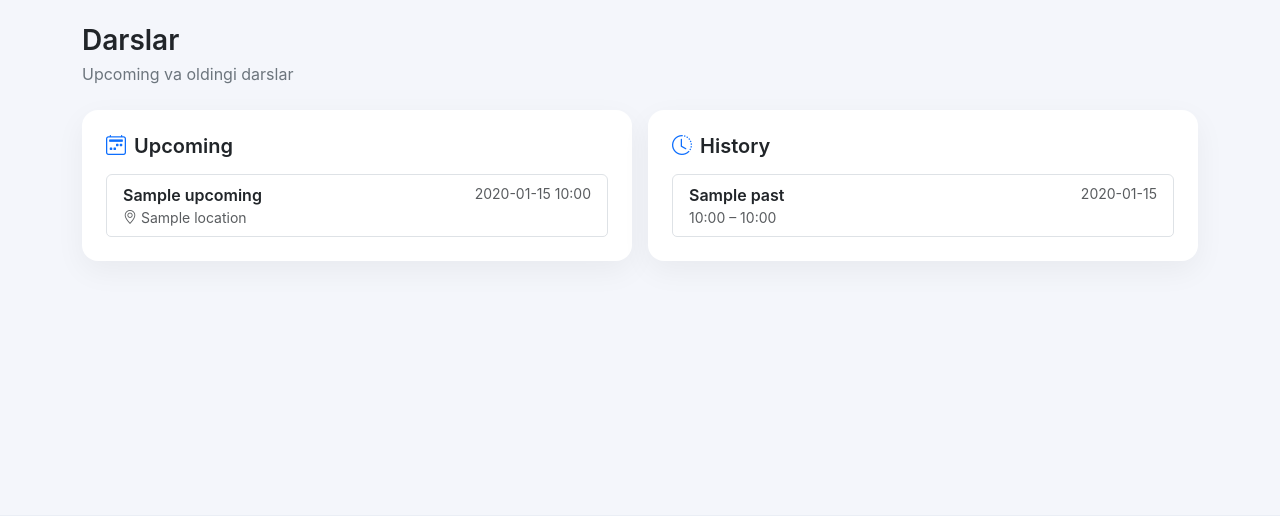
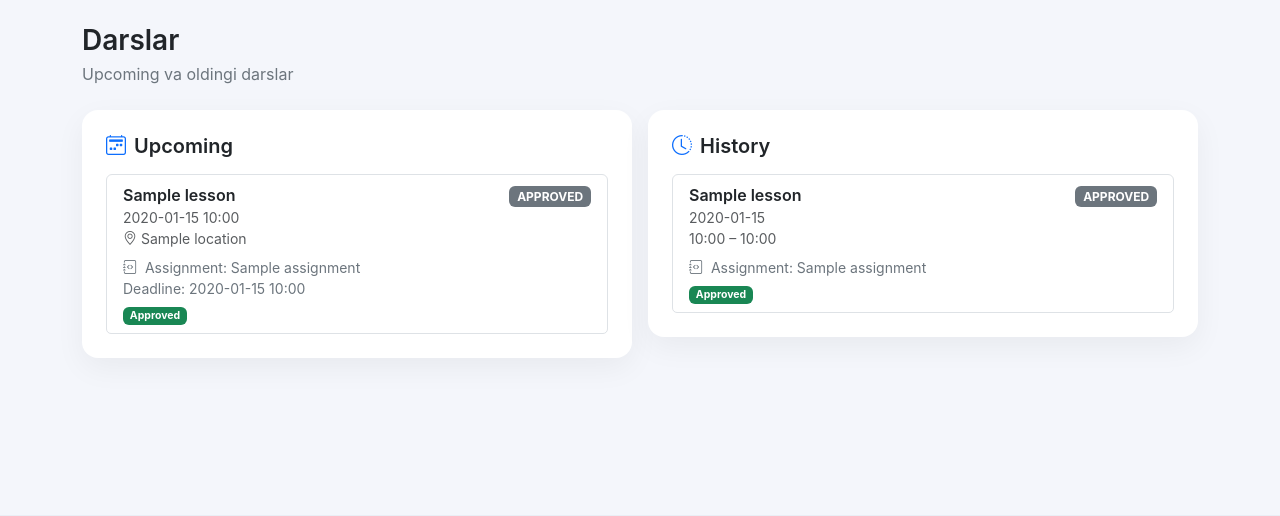
Before and after one commit to axrorback/student-axror, a Django app: template templates/lessons/lessons_list.html in a window 1280 px wide. Shown: the part 57-573 px from the top of the page. Run offline with Django 5.2, Linux system fonts and the light colour scheme; the template is opened without the code that fills it: most values are stand-ins (such as "Sample title", 1, 10 or a date in 2020); parts of the project's set-up code (start-up, migrations or seed data) failed here and were passed over; some libraries are stand-ins or nearby versions.

Commit message:
Add attendance, assignment, and submission statuses to lessons list template

```diff
--- a/templates/lessons/lessons_list.html
+++ b/templates/lessons/lessons_list.html
@@ -12,20 +12,72 @@
 <div class="row g-3">
   <div class="col-12 col-lg-6">
     <div class="card card-soft p-4">
-      <h5 class="fw-semibold mb-3"><i class="bi bi-calendar2-week me-2 text-primary"></i>Upcoming</h5>
+      <h5 class="fw-semibold mb-3">
+        <i class="bi bi-calendar2-week me-2 text-primary"></i>Upcoming
+      </h5>
 
       {% if upcoming %}
         <div class="list-group">
-          {% for l in upcoming %}
+          {% for item in upcoming %}
             <a class="list-group-item list-group-item-action"
-               href="{% url 'lesson_detail' l.id %}">
-              <div class="d-flex justify-content-between">
-                <div class="fw-semibold">{{ l.title }}</div>
-                <span class="text-muted small">{{ l.starts_at|date:"Y-m-d H:i" }}</span>
+               href="{% url 'lesson_detail' item.lesson.id %}">
+              <div class="d-flex justify-content-between align-items-start gap-2">
+                <div>
+                  <div class="fw-semibold">{{ item.lesson.title }}</div>
+                  <div class="text-muted small">
+                    {{ item.lesson.starts_at|date:"Y-m-d H:i" }}
+                  </div>
+                  <div class="text-muted small">
+                    {% if item.lesson.location %}
+                      <i class="bi bi-geo-alt me-1"></i>{{ item.lesson.location }}
+                    {% else %}
+                      —
+                    {% endif %}
+                  </div>
+                </div>
+
+                <div class="text-end">
+                  {% if item.attendance %}
+                    {% if item.attendance.status == "PRESENT" %}
+                      <span class="badge text-bg-success">Present</span>
+                    {% elif item.attendance.status == "LATE" %}
+                      <span class="badge text-bg-warning">Late</span>
+                    {% elif item.attendance.status == "ABSENT" %}
+                      <span class="badge text-bg-danger">Absent</span>
+                    {% else %}
+                      <span class="badge text-bg-secondary">{{ item.attendance.status }}</span>
+                    {% endif %}
+                  {% endif %}
+                </div>
               </div>
-              <div class="text-muted small">
-                {% if l.location %}<i class="bi bi-geo-alt me-1"></i>{{ l.location }}{% else %}—{% endif %}
-              </div>
+
+              {% if item.assignment %}
+                <div class="mt-2 small">
+                  <div class="text-soft">
+                    <i class="bi bi-journal-code me-1"></i>
+                    Assignment: {{ item.assignment.title }}
+                  </div>
+                  <div class="text-soft">
+                    Deadline: {{ item.assignment.deadline|date:"Y-m-d H:i" }}
+                  </div>
+
+                  {% if item.submission %}
+                    <div class="mt-1">
+                      {% if item.submission.status == "APPROVED" %}
+                        <span class="badge text-bg-success">Approved</span>
+                      {% elif item.submission.status == "REJECTED" %}
+                        <span class="badge text-bg-danger">Rejected</span>
+                      {% else %}
+                        <span class="badge text-bg-warning">Pending</span>
+                      {% endif %}
+                    </div>
+                  {% else %}
+                    <div class="mt-1">
+                      <span class="badge text-bg-secondary">Topshirilmagan</span>
+                    </div>
+                  {% endif %}
+                </div>
+              {% endif %}
             </a>
           {% endfor %}
         </div>
@@ -37,20 +89,65 @@
 
   <div class="col-12 col-lg-6">
     <div class="card card-soft p-4">
-      <h5 class="fw-semibold mb-3"><i class="bi bi-clock-history me-2 text-primary"></i>History</h5>
+      <h5 class="fw-semibold mb-3">
+        <i class="bi bi-clock-history me-2 text-primary"></i>History
+      </h5>
 
       {% if past %}
         <div class="list-group">
-          {% for l in past %}
+          {% for item in past %}
             <a class="list-group-item list-group-item-action"
-               href="{% url 'lesson_detail' l.id %}">
-              <div class="d-flex justify-content-between">
-                <div class="fw-semibold">{{ l.title }}</div>
-                <span class="text-muted small">{{ l.starts_at|date:"Y-m-d" }}</span>
+               href="{% url 'lesson_detail' item.lesson.id %}">
+              <div class="d-flex justify-content-between align-items-start gap-2">
+                <div>
+                  <div class="fw-semibold">{{ item.lesson.title }}</div>
+                  <div class="text-muted small">{{ item.lesson.starts_at|date:"Y-m-d" }}</div>
+                  <div class="text-muted small">
+                    {{ item.lesson.starts_at|date:"H:i" }} – {{ item.lesson.ends_at|date:"H:i" }}
+                  </div>
+                </div>
+
+                <div class="text-end">
+                  {% if item.attendance %}
+                    {% if item.attendance.status == "PRESENT" %}
+                      <span class="badge text-bg-success">Present</span>
+                    {% elif item.attendance.status == "LATE" %}
+                      <span class="badge text-bg-warning">Late</span>
+                    {% elif item.attendance.status == "ABSENT" %}
+                      <span class="badge text-bg-danger">Absent</span>
+                    {% elif item.attendance.status == "EXCUSED" %}
+                      <span class="badge text-bg-info">Excused</span>
+                    {% else %}
+                      <span class="badge text-bg-secondary">{{ item.attendance.status }}</span>
+                    {% endif %}
+                  {% endif %}
+                </div>
               </div>
-              <div class="text-muted small">
-                {{ l.starts_at|date:"H:i" }} – {{ l.ends_at|date:"H:i" }}
-              </div>
+
+              {% if item.assignment %}
+                <div class="mt-2 small">
+                  <div class="text-soft">
+                    <i class="bi bi-journal-code me-1"></i>
+                    Assignment: {{ item.assignment.title }}
+                  </div>
+
+                  {% if item.submission %}
+                    <div class="mt-1">
+                      {% if item.submission.status == "APPROVED" %}
+                        <span class="badge text-bg-success">Approved</span>
+                      {% elif item.submission.status == "REJECTED" %}
+                        <span class="badge text-bg-danger">Rejected</span>
+                      {% else %}
+                        <span class="badge text-bg-warning">Pending</span>
+                      {% endif %}
+                    </div>
+                  {% else %}
+                    <div class="mt-1">
+                      <span class="badge text-bg-secondary">Topshirilmagan</span>
+                    </div>
+                  {% endif %}
+                </div>
+              {% endif %}
             </a>
           {% endfor %}
         </div>
```
